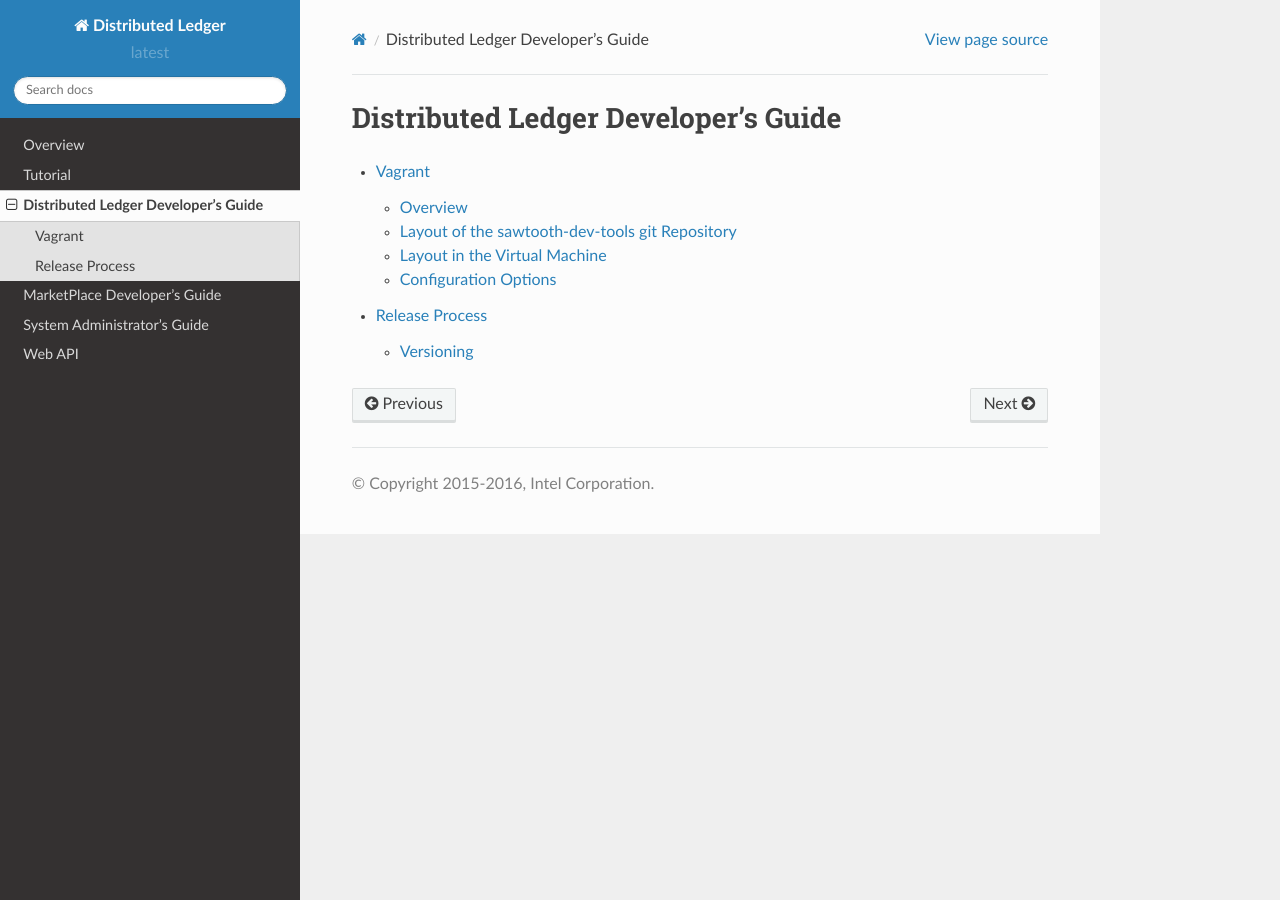
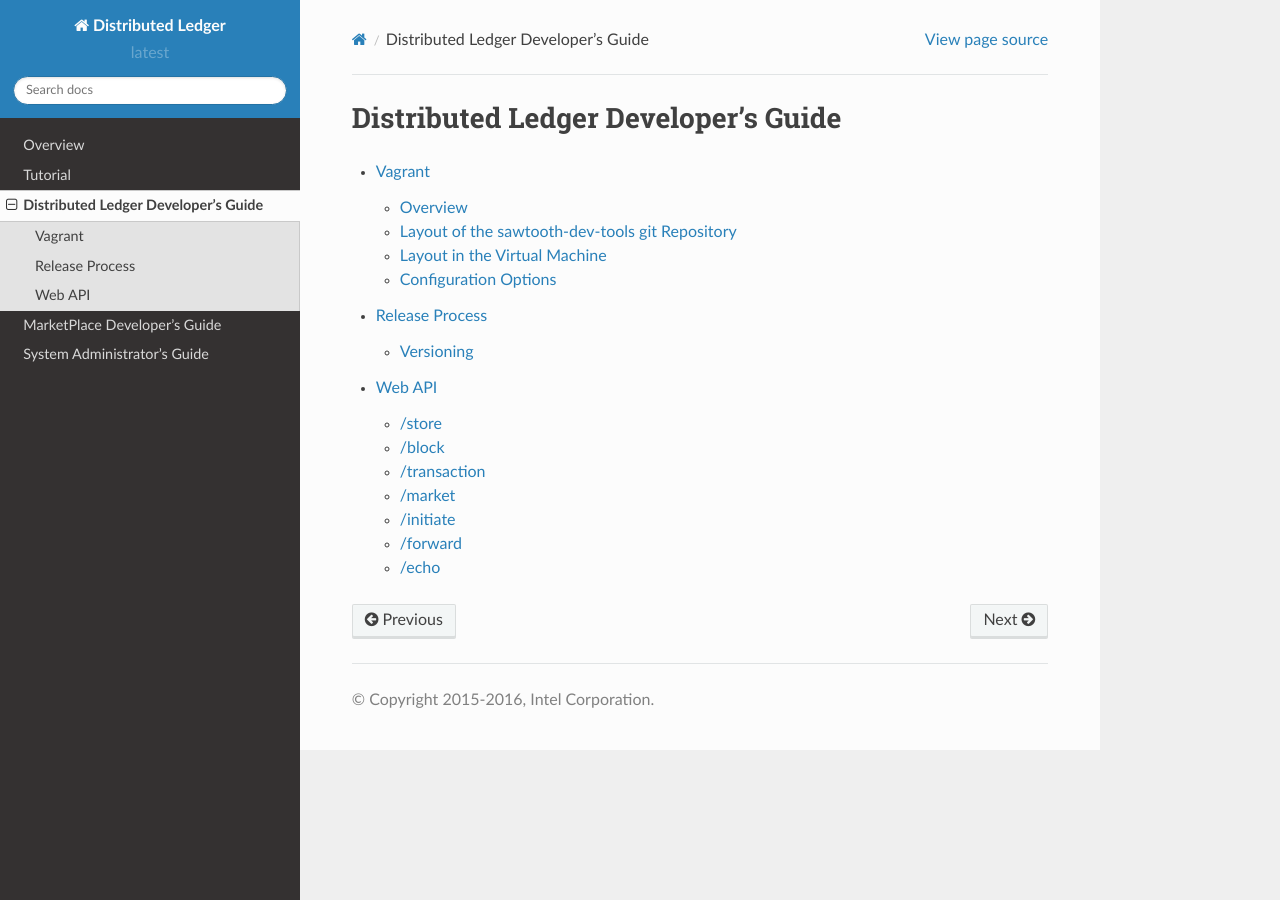
Before and after one commit to hyperledger-archives/sawtooth-core, a Sphinx documentation site: the page built from source/sawtooth_developers_guide.rst, in a window 1280 px wide. Built offline with Sphinx 7.4.7 and the Read the Docs theme 2.0.0, drawn with Linux system fonts in a browser that asks for light colours; pages that are not in the unit, such as notebooks, are missing from menus.

Commit message:
Move Web API to the Developer's Guide

```diff
--- a/source/_templates/indexcontent.html
+++ b/source/_templates/indexcontent.html
@@ -19,9 +19,6 @@
   <p class="biglink"><a class="biglink" href="{{ pathto("sysadmin_guide") }}">{% trans %}System Administrator's Guide{% endtrans %}</a><br/>
     <span class="linkdescr">{% trans %}installation, configuration, and maintenance{% endtrans %}</span></p>
 
-  <p class="biglink"><a class="biglink" href="{{ pathto("web_api") }}">{% trans %}Web API{% endtrans %}</a><br/>
-    <span class="linkdescr">{% trans %}talking to a validator node{% endtrans %}</span></p>
-
   <p class="biglink"><a class="biglink" href="{{ pathto("contents") }}">{% trans %}Table of Contents{% endtrans %}</a><br/>
     <span class="linkdescr">{% trans %}detailed list of documentation sections{% endtrans %}</span></p>
 
--- a/source/contents.rst
+++ b/source/contents.rst
@@ -12,4 +12,3 @@
    mktplace_developers_guide.rst
    sysadmin_guide.rst
    packaging.rst
-   web_api/index.rst
--- a/source/sawtooth_developers_guide.rst
+++ b/source/sawtooth_developers_guide.rst
@@ -9,3 +9,4 @@
    sawtooth_developers_guide/sawtooth-vagrant
    sawtooth_developers_guide/release_process
    sawtooth_api/modules
+   sawtooth_developers_guide/web_api/index
```
Also changed, not shown: source/sawtooth_developers_guide/web_api/block.rst (renamed from source/web_api/block.rst), source/sawtooth_developers_guide/web_api/echo.rst (renamed from source/web_api/echo.rst), source/sawtooth_developers_guide/web_api/forward.rst (renamed from source/web_api/forward.rst), source/sawtooth_developers_guide/web_api/index.rst (renamed from source/web_api/index.rst), source/sawtooth_developers_guide/web_api/initiate.rst (renamed from source/web_api/initiate.rst), source/sawtooth_developers_guide/web_api/market.rst (renamed from source/web_api/market.rst), source/sawtooth_developers_guide/web_api/store.rst (renamed from source/web_api/store.rst), source/sawtooth_developers_guide/web_api/transaction.rst (renamed from source/web_api/transaction.rst).
